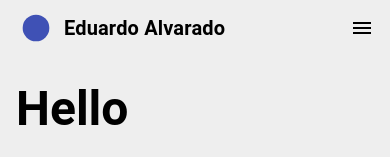
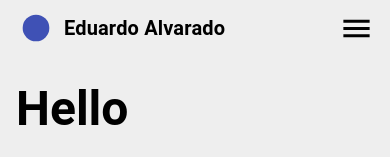
Before and after one commit to ealvara6/resume-website, a React (Create React App) app: page / in a window 390 px wide. Shown: the top 157 px of the page. Built offline with nearby package versions, Linux system fonts and the light colour scheme; no server answers.

Commit message:
change mobile navbar icon size

```diff
--- a/src/Components/Navbar/MobileNavbar.js
+++ b/src/Components/Navbar/MobileNavbar.js
@@ -61,7 +61,7 @@ export default function MobileNavbar(props) {
                     <Typography variant="h6" className={classes.name} onClick={() => handleComponentChange("home")}>Eduardo Alvarado</Typography>
                     {/* <Typography variant="subtitle2" className={classes.subtitle} onClick={() => handleComponentChange("home")}>Web Developer</Typography> */}
 
-                    <Menu onClick={() => showMenuItems()} />
+                    <Menu style={{ fontSize: 35 }} onClick={() => showMenuItems()} />
                 </Toolbar>
             </AppBar>
         </Box>
```
